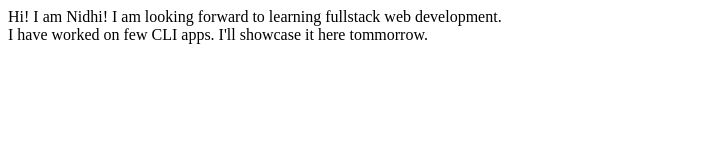
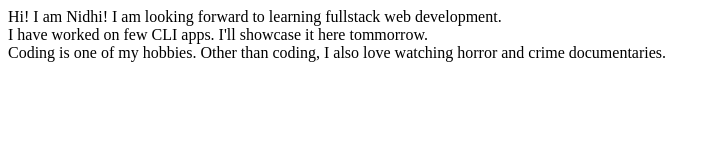
Before and after one commit to NidhiChaudhari/NidhiChaudhari-FirstWebsite, a plain HTML site: page index.html in a window 1280 px wide. Shown: the whole page, without its empty margins (0-720 px from the left). Drawn offline with Linux system fonts and the light colour scheme.

Commit message:
update project details

```diff
--- a/index.html
+++ b/index.html
@@ -11,5 +11,7 @@
     I am looking forward to learning fullstack web development.
     <br/>
     I have worked on few CLI apps. I'll showcase it here tommorrow.
+    <br/>
+    Coding is one of my hobbies. Other than coding, I also love watching horror and crime documentaries.
 </body>
 </html>
```
